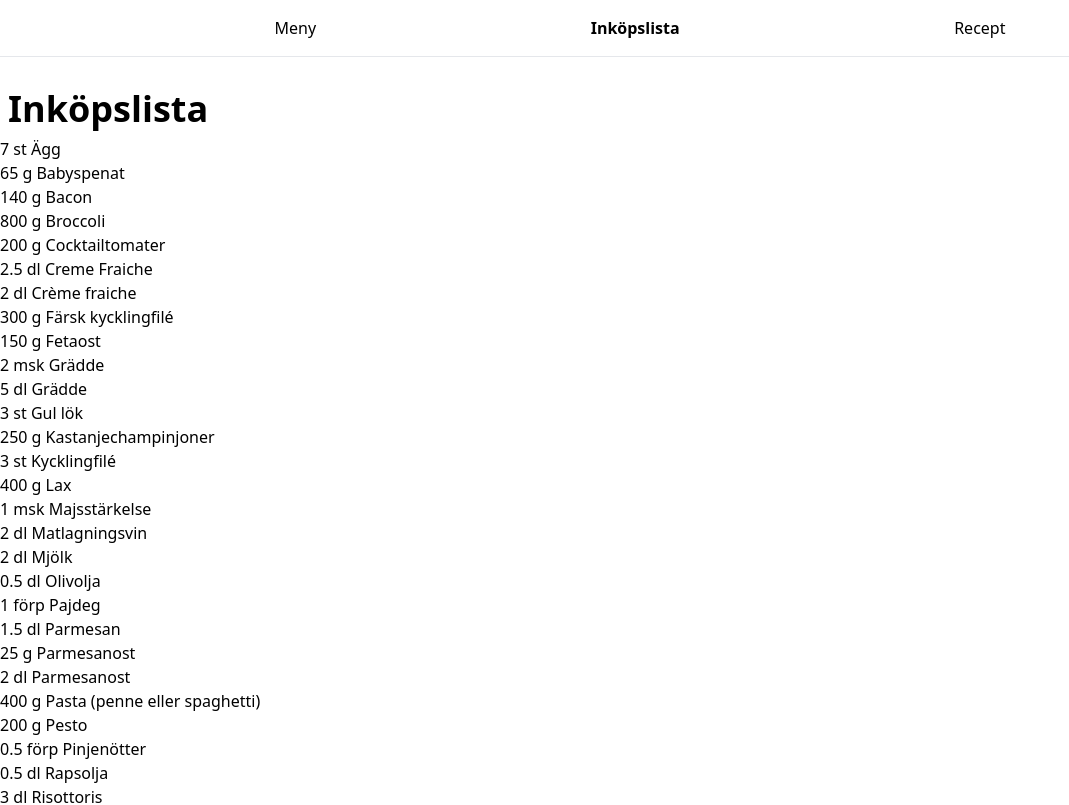
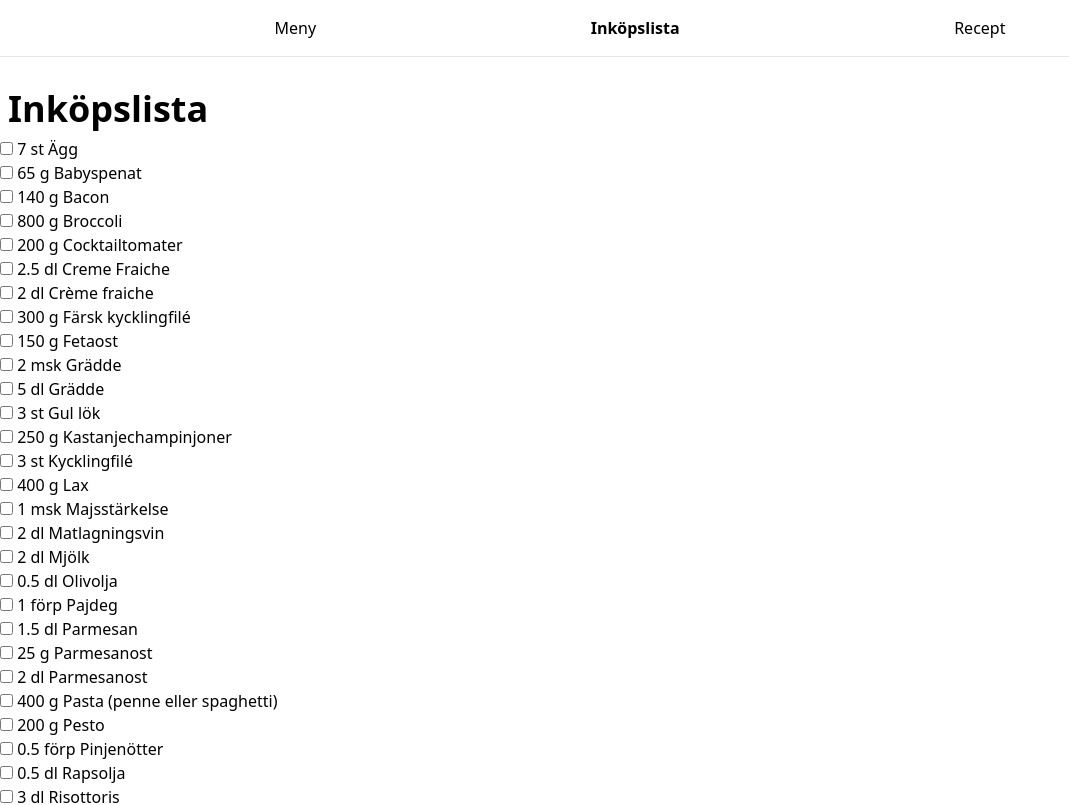
Before and after one commit to alexanderczigler/middag, a SvelteKit app: page /shoppingList in a window 1280 px wide. Shown: the top 805 px of the page, without its empty margins (0-1069 px from the left). Built offline with nearby package versions, Linux system fonts and the light colour scheme.

Commit message:
feat: made it possible to check off each item in the shopping list

```diff
--- a/src/routes/shoppingList/+page.svelte
+++ b/src/routes/shoppingList/+page.svelte
@@ -4,6 +4,18 @@
 
   export let data: PageData;
   const ingredients = data.ingredients as Ingredient[];
+
+  // Lokal state för avkryssade ingredienser
+  let checkedItems: Set<string> = new Set();
+
+  // Funktion för att toggla avkryssningsstatus
+  function toggleChecked(itemName: string) {
+    if (checkedItems.has(itemName)) {
+      checkedItems.delete(itemName);
+    } else {
+      checkedItems.add(itemName);
+    }
+  }
 </script>
 
 <h1>Inköpslista</h1>
@@ -11,7 +23,20 @@
 {#if ingredients.length > 0}
   <ul>
     {#each ingredients as { name, quantity, unit }}
-      <li>{quantity} {unit} {name}</li>
+      <li>
+        <label>
+          <input type="checkbox" on:change={() => toggleChecked(name)} />
+          <span
+            style="text-decoration: {checkedItems.has(name)
+              ? 'line-through'
+              : 'none'}; color: {checkedItems.has(name) ? 'gray' : 'inherit'};"
+          >
+            {quantity}
+            {unit}
+            {name}
+          </span>
+        </label>
+      </li>
     {/each}
   </ul>
 {:else}
```
